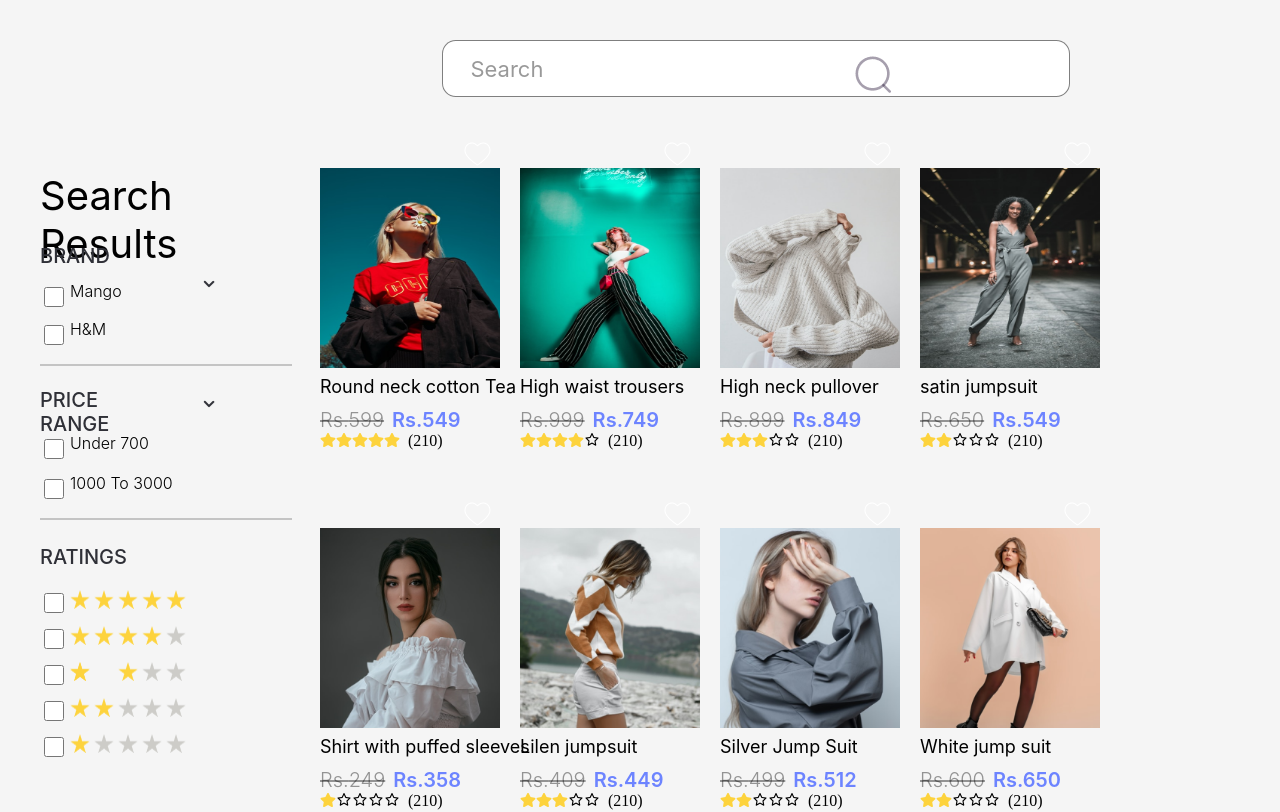
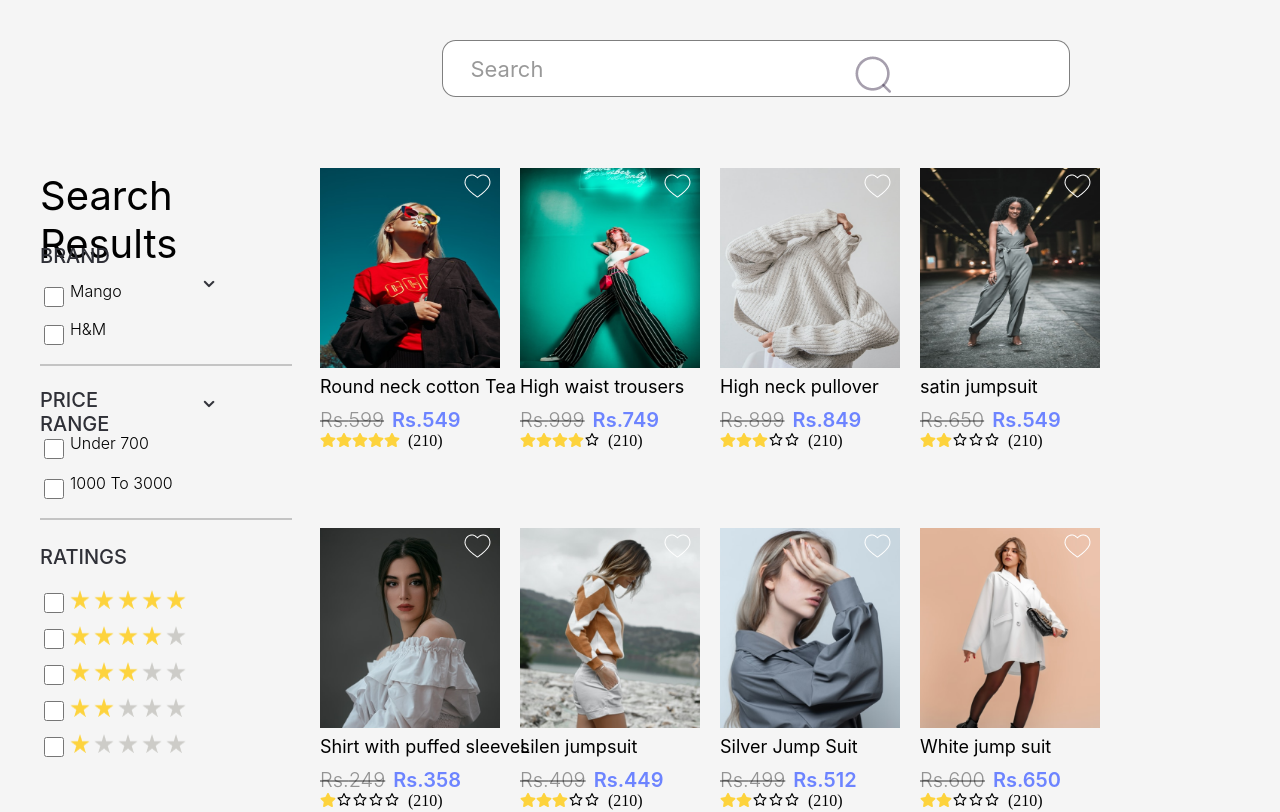
Before and after one commit to Sufishaik/zevi-task, a React (Vite) app: page /search in a window 1280 px wide. Shown: the top 812 px of the page. Built offline with nearby package versions, Linux system fonts and the light colour scheme; data requests are answered from the project's data file.

Commit message:
sic-commit

```diff
--- a/src/Components/Search/Search.css
+++ b/src/Components/Search/Search.css
@@ -910,6 +910,10 @@ body {
 
 .love {
     position: relative;
+    /* position: absolute; */
     left: 9rem;
-    bottom: 11rem;
+    /* bottom: 11rem; */
+    top: -9rem;
+    /* margin-left: 9rem; */
+
 }
--- a/src/Components/Search/SearchSession.jsx
+++ b/src/Components/Search/SearchSession.jsx
@@ -148,7 +148,7 @@ function SearchSession() {
         <input type="checkbox" className='checkrate3' value={rate.rate3} onChange={handleRate} name="" id="" />
         <div className='star'>
           <img src={star1} alt="" className='star11' />
-          <img src={star1} alt="" className='star11' />
+          <img src={star1} alt="" className='star12' />
           <img src={star1} alt="" className='star13' />
           <img src={star2} alt="" className='star14' />
           <img src={star2} alt="" className='star15' />
```
